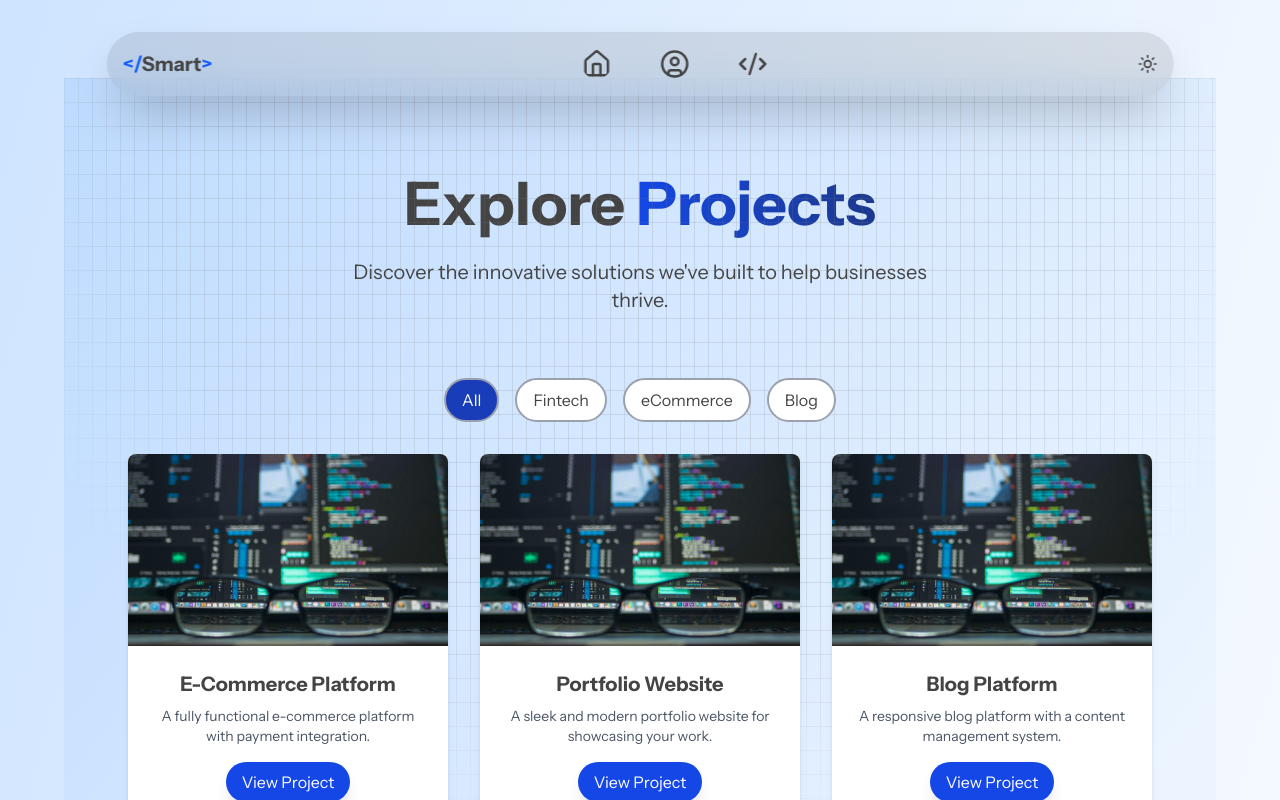
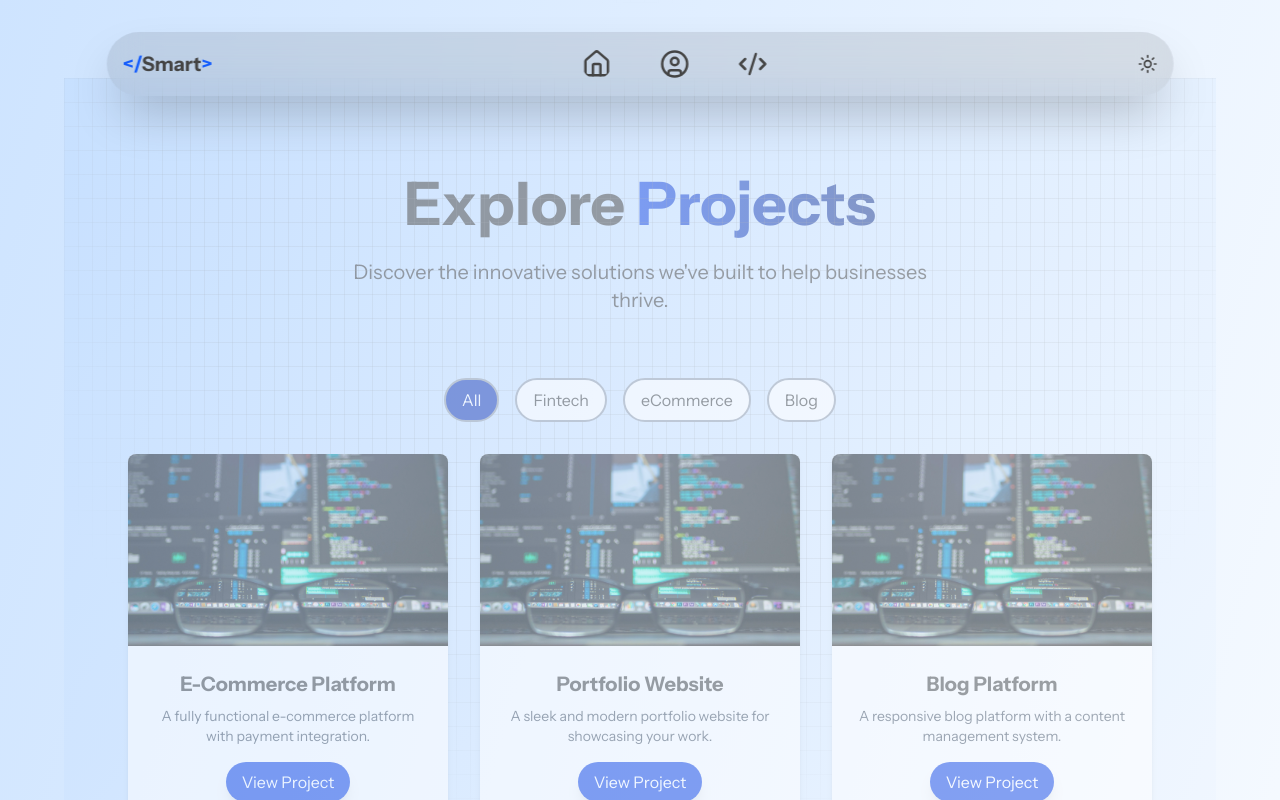
Before and after one commit to lilprof01/SmartDev, a React (Vite) app: page /home in a window 1280 px wide. Both pictures are taken after a click on the item "All". Shown: the part 2350-3150 px from the top of the page. Built offline with nearby package versions, Linux system fonts and the light colour scheme.

Commit message:
animations

```diff
--- a/src/Components/Main/About.tsx
+++ b/src/Components/Main/About.tsx
@@ -1,17 +1,25 @@
-import { motion, useInView } from "framer-motion";
+import { motion, useScroll, useTransform } from "framer-motion";
 import { useRef } from "react";
 
 const About = () => {
   const sectionRef = useRef(null);
-  const isInView = useInView(sectionRef, { once: true });
+
+  const { scrollYProgress } = useScroll({
+    target: sectionRef,
+    offset: ["start end", "end end"],
+  })
+
+  const fade = useTransform(scrollYProgress, [0, 1], [0, 1])
+  const scale = useTransform(scrollYProgress, [0, 1], [0.5, 1])
 
   return (
     <motion.section
       ref={sectionRef}
+      style={{
+        opacity: fade,
+        scale: scale,
+      }}
       className="mt-20 max-w-7xl mx-auto px-4 sm:px-8 z-10"
-      initial={{ opacity: 0, y: 80 }}
-      animate={isInView ? { opacity: 1, y: 0 } : { opacity: 0, y: 80 }}
-      transition={{ duration: 1 }}
     >
       <h2 className="text-3xl sm:text-4xl font-bold text-center mb-12">
         About Me
--- a/src/Components/Main/Projects.tsx
+++ b/src/Components/Main/Projects.tsx
@@ -1,7 +1,7 @@
 import CallToAction from "@/Components/UI/CallToAction";
 import { Gradient } from "../UI";
 import { useState, useRef } from "react";
-import { motion, useInView } from "framer-motion";
+import { motion, useInView, useScroll, useTransform } from "framer-motion";
 
 interface projectProps {
   title: string;
@@ -80,15 +80,20 @@ const Projects = () => {
   };
 
   const sectionRef = useRef(null);
-  const isInView = useInView(sectionRef, { once: true });
+  const isInView = useInView(sectionRef, { once: false });
+  const { scrollYProgress } = useScroll({
+    target: sectionRef,
+    offset: ["start end", "start start"],
+  })
+
+  const fade = useTransform(scrollYProgress, [0, 1], [0, 1])
 
   return (
     <motion.section
       ref={sectionRef}
+      style={{ opacity: fade }}
+      transition={{ duration: 0.15 }}
       className="mt-20 relative bg-gradient-to-br from-blue-200 to-white dark:from-blue-950 dark:via-black dark:to-black p-8 sm:p-16 transition-all duration-500"
-      initial={{ opacity: 0, y: 50 }}
-      animate={isInView ? { opacity: 1, y: 0 } : { opacity: 0, y: 50 }}
-      transition={{ duration: 1 }}
     >
       <Gradient />
 
@@ -154,7 +159,7 @@ const Projects = () => {
                 {project.description}
               </p>
               <a
-                href={project.link}
+                href='#'
                 className="inline-block mt-4 px-4 py-2 bg-blue-700 text-white rounded-full shadow-lg hover:bg-blue-800 dark:bg-blue-600 dark:hover:bg-blue-700 transition-all duration-300"
               >
                 View Project
```
